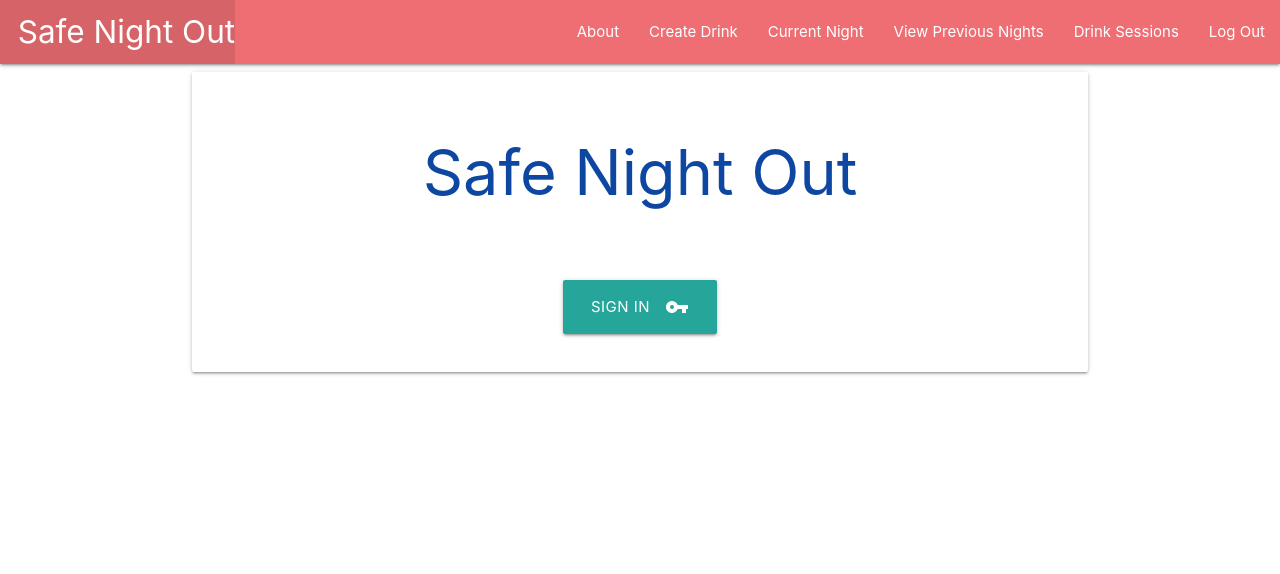
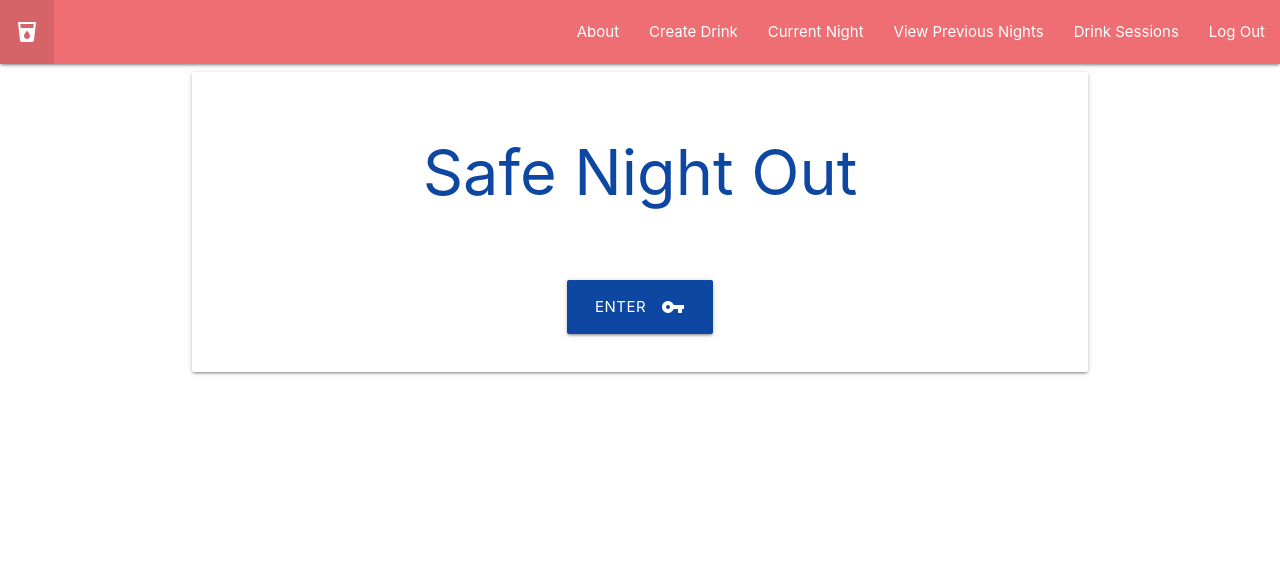
Before and after one commit to ssahussai/safe-night-out, a Django app: page / in a window 1280 px wide. Shown: the top 574 px of the page. Run offline with Django 3.2, Linux system fonts and the light colour scheme; the visitor is signed in with stand-in values (Sample User, id 1).

Commit message:
add logo

```diff
--- a/main_app/templates/base.html
+++ b/main_app/templates/base.html
@@ -17,7 +17,7 @@
     <nav>
       <div class="nav-wrapper">
         <ul>
-          <li><a href="/" class="left brand-logo">&nbsp;&nbsp;Safe Night Out</a></li>
+          <li><a href="/" class="left brand-logo"><i class = "material-icons right">local_drink</i></a></li>
         </ul>
         <ul class="right">
           <li><a href="">About</a></li>
--- a/main_app/templates/home.html
+++ b/main_app/templates/home.html
@@ -6,8 +6,8 @@
         </div>
         <div class = "card-content center">
             {% if user.is_authenticated %}
-            <a href="/drinksessions" class='btn-large waves-effect waves-light' type='submit' name='action'><i
-                class="material-icons right">vpn_key</i>Sign In</a>
+            <a href="/drinksessions" class='btn-large waves-effect waves-light blue darken-4' type='submit' name='action'><i
+                class="material-icons right">vpn_key</i>Enter</a>
                 {% else %}
             <button class='btn-large waves-effect activator waves-light' type='submit' name='action'><i
                 class="material-icons right">remove_red_eye</i>View Disclaimer to Create Account</button>
```
